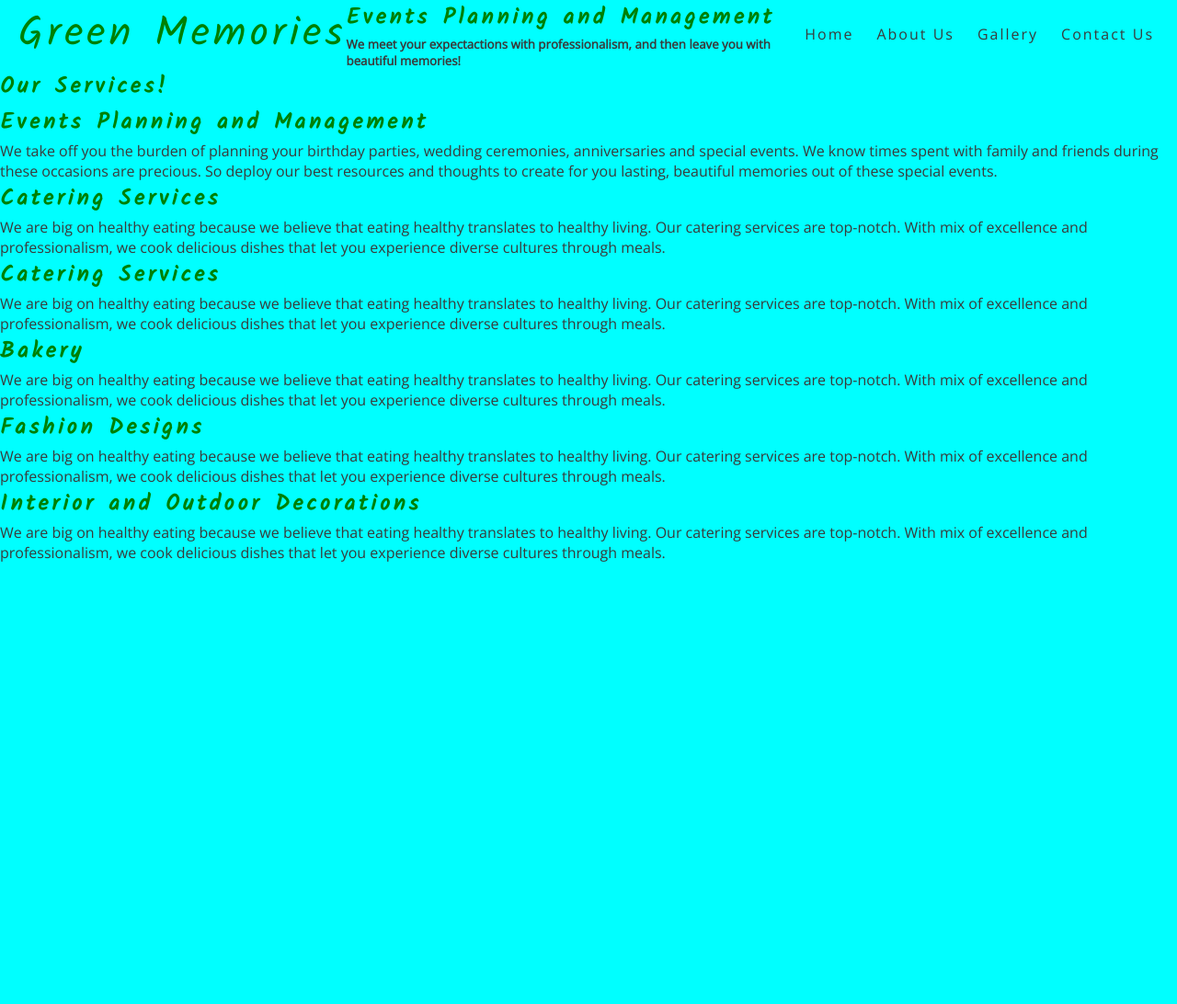
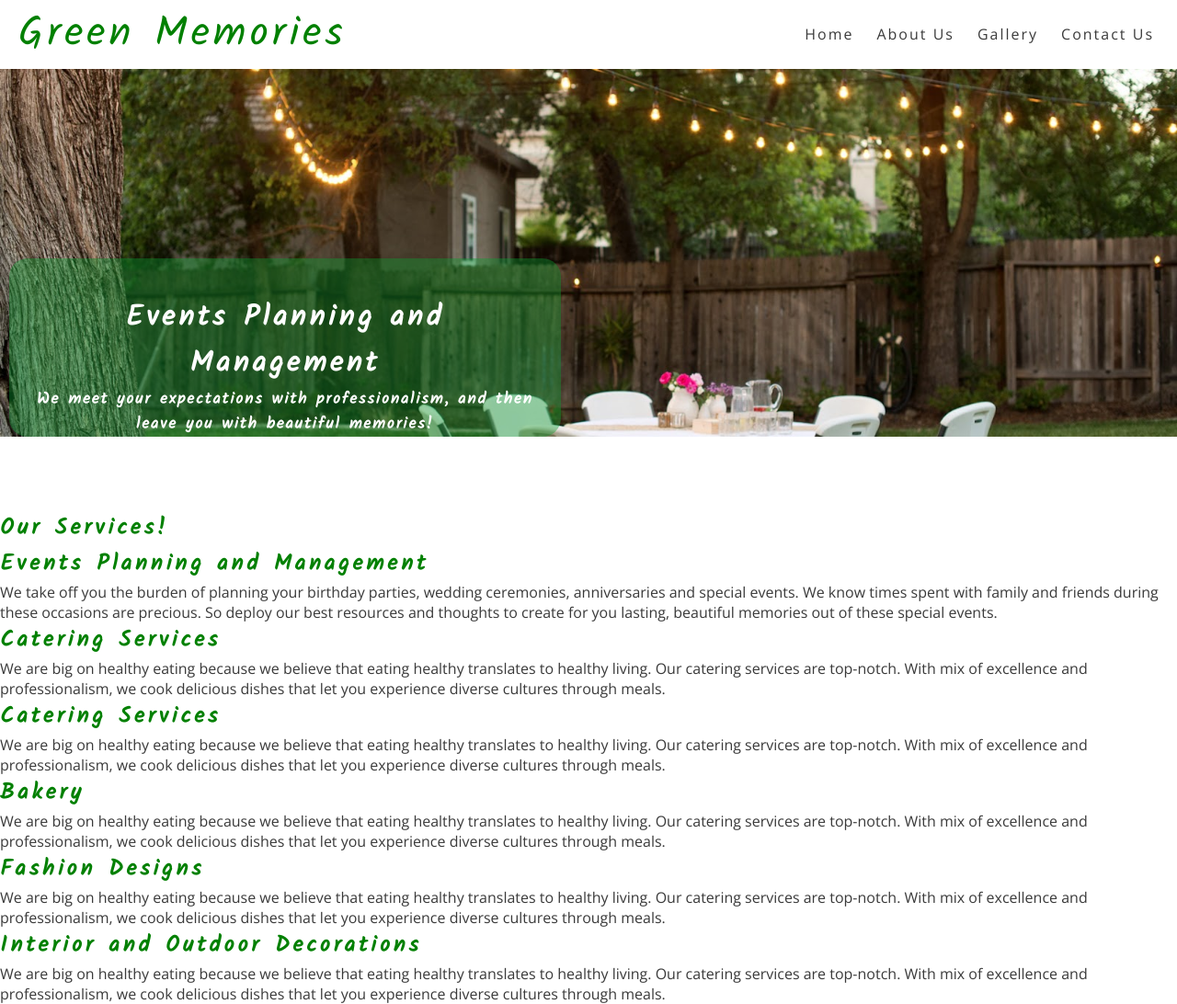
Before and after one commit to ChisomChioke/food-recipe-web, a plain HTML site: page index.html in a window 1280 px wide. Shown: the whole page at 92% size. Before the commit the page ends 800 px from the top, so only its background shows below. Drawn offline with nearby package versions, Linux system fonts and the light colour scheme.

Commit message:
Add hero image, cover text and css styles to them

```diff
--- a/assets/css/style.css
+++ b/assets/css/style.css
@@ -9,7 +9,6 @@
 
 
 body{
-    background-color: aqua;
     font-family: 'Open Sans', sans-serif;
     font-weight: 300;
     color: #3a3a3a;
@@ -57,3 +56,44 @@ h1, h2 {
 .active {
     border-bottom: 1px solid #3a3a3a;
 }
+
+/* Hero image and cover box */
+#hero-outer {
+    height: 480px;
+    width: 100%;
+    overflow: hidden;
+    position: relative;
+}
+
+#cover-text, #cover-text h2 {
+    color: #fff;
+}
+
+#hero-image {
+    height: 400px;
+    width: 100%;
+    background: url('/assets/images/Backyard Dinner Party-28.jpg') no-repeat center center;
+    background-size: cover;
+}
+
+#cover-text {
+    font-size: 130%;
+    font-family: 'Kalam', 'Open Sans';
+    letter-spacing: 2px;
+    text-align: center;
+
+    width: 600px;
+    height: fit-content;
+
+    padding-top: 40px;
+    padding-left: 30px;
+    padding-right: 30px;
+
+    background-color: rgba(11, 156, 49, 0.4);
+    border-radius: 20px;
+
+    bottom: 80px;
+    left: 10px;
+
+    position: absolute;
+}
--- a/index.html
+++ b/index.html
@@ -34,7 +34,7 @@
         <div id="hero-image"></div>
         <div id="cover-text">
             <h2>Events Planning and Management</h2>
-            <h5>We meet your expectactions with professionalism, and then leave you with beautiful memories!</h5>
+            <h5>We meet your expectations with professionalism, and then leave you with beautiful memories!</h5>
         </div>
     </section>
 
@@ -47,6 +47,7 @@
     <hr class="hr1">
 
     <section id="why_we_stand_out">
+        <div id="events">
             <div>
                 <h2>Events Planning and Management</h2>
                 <hr>
@@ -70,7 +71,7 @@
                 <p>We are big on healthy eating because we believe that eating healthy translates to healthy living. Our catering services
                 are top-notch. With mix of excellence and professionalism, we cook delicious dishes that let you experience diverse cultures through meals.
                 </p>
-            <div class="circle-cover" id="bgd4"></div>
+                <div class="circle-cover" id="bgd3"></div>
             </div>
 
             <div>
@@ -79,7 +80,7 @@
                 <p>We are big on healthy eating because we believe that eating healthy translates to healthy living. Our catering services
                 are top-notch. With mix of excellence and professionalism, we cook delicious dishes that let you experience diverse cultures through meals.
                 </p>
-            <div class="circle-cover" id="bgd5"></div>
+                <div class="circle-cover" id="bgd4"></div>
             </div>
 
             <div>
@@ -88,7 +89,7 @@
                 <p>We are big on healthy eating because we believe that eating healthy translates to healthy living. Our catering services
                 are top-notch. With mix of excellence and professionalism, we cook delicious dishes that let you experience diverse cultures through meals.
                 </p>
-            <div class="circle-cover" id="bg3"></div>
+                <div class="circle-cover" id="bgd5"></div>
             </div>
 
             <div>
@@ -97,7 +98,8 @@
                 <p>We are big on healthy eating because we believe that eating healthy translates to healthy living. Our catering services
                 are top-notch. With mix of excellence and professionalism, we cook delicious dishes that let you experience diverse cultures through meals.
                 </p>
-            <div class="circle-cover" id="bg3"></div>
+                <div class="circle-cover" id="bgd6"></div>
+            </div>
         </div>
     </section>
 
```
Lines whose indentation alone changed are shown as unchanged.
